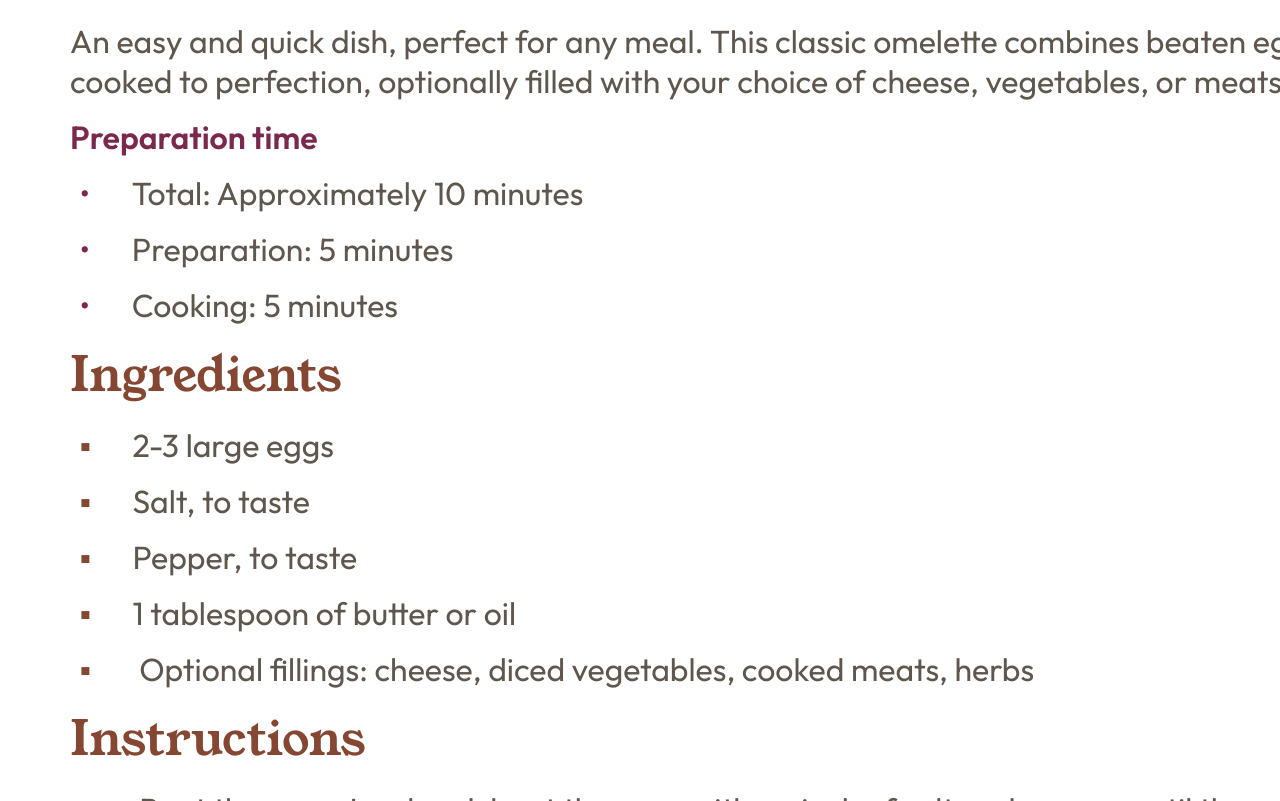
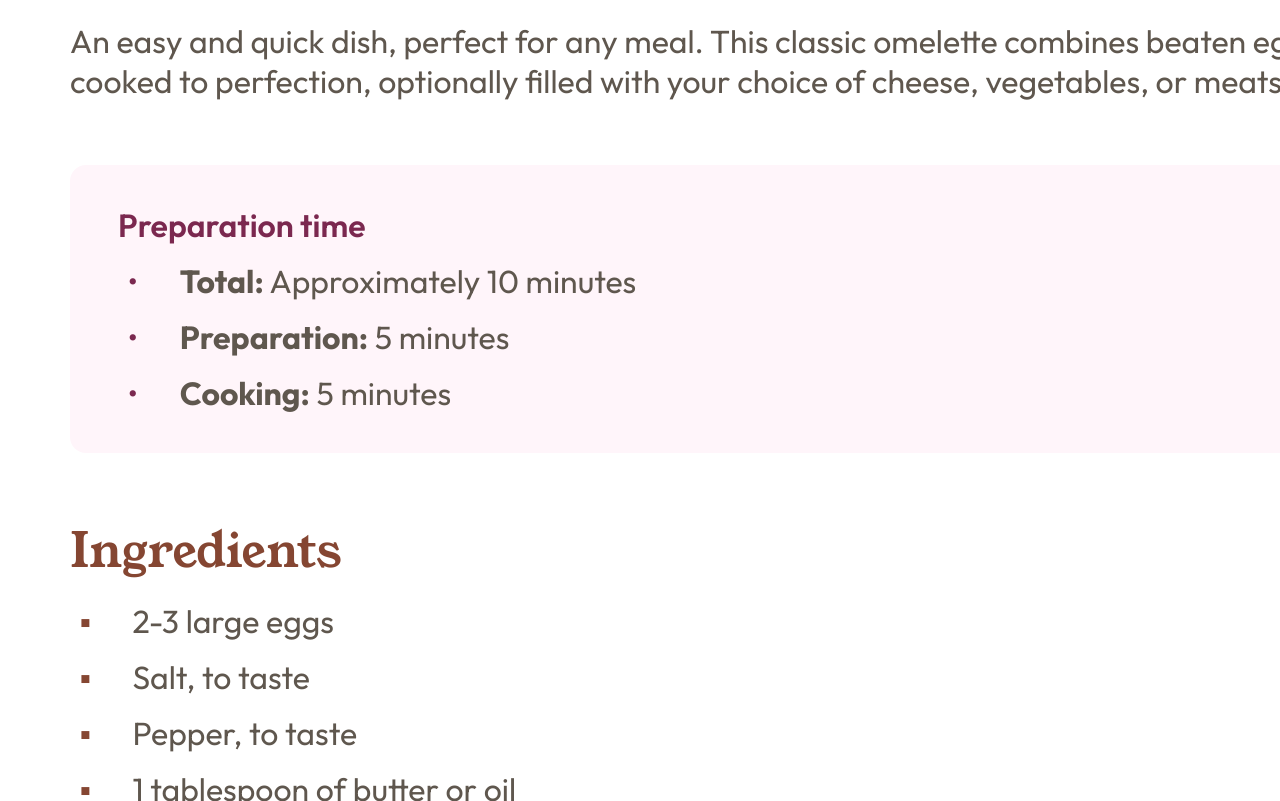
Before and after one commit to vitchet/fm-recipepagemain, a plain HTML site: page index.html in a window 1280 px wide. Shown: the part 916-1717 px from the top of the page. Drawn offline with Linux system fonts and the light colour scheme.

Commit message:
Finished main header section styling

```diff
--- a/css/style.css
+++ b/css/style.css
@@ -28,25 +28,30 @@ main {
     margin: 6rem auto 0;
     padding: 3.5rem 0;
     background-color: var(--white-color);
+    border-radius: 2rem;
 }
 
-main header {
+main > header {
     margin: 0 auto;
     width: 1300px;
 }
 
-main header img {
+main > header img {
     display: block;
     margin: 0 auto 3rem;
+    border-radius: 1rem;
+}
+
+.prep-time {
+    margin: 4rem auto;
+    padding: 1.5rem 3rem;
+    background-color: var(--rose-white-color);
+    border-radius: 1rem;
 }
 
 article {
     margin: 0 auto;
     width: 1300px;
-}
-
-section {
-    margin: 0 auto;
 }
 
 h1 {
@@ -98,3 +103,12 @@ header li::before {
     content: "•";
     color: var(--dark-raspberry-color);
 }
+
+.attribution {
+    font-size: 11px;
+    text-align: center;
+  }
+
+  .attribution a {
+    color: hsl(228, 45%, 44%);
+  }
--- a/index.html
+++ b/index.html
@@ -10,47 +10,31 @@
   <link href="css/style.css" rel="stylesheet">
 
   <title>Frontend Mentor | Recipe page</title>
-
-  <!-- Feel free to remove these styles or customise in your own stylesheet 👍 -->
-  <style>
-    .attribution {
-      font-size: 11px;
-      text-align: center;
-    }
-
-    .attribution a {
-      color: hsl(228, 45%, 44%);
-    }
-  </style>
 </head>
 
 <body>
   <main>
-
     <header>
       <section>
         <img src="images/image-omelette.jpeg">
         <h1>Simple Omelette Recipe</h1>
-
         <p>
           An easy and quick dish, perfect for any meal. This classic omelette
           combines beaten eggs cooked to perfection, optionally filled with your
           choice of cheese, vegetables, or meats.
         </p>
       </section>
-
-      <section>
+      <section class="prep-time">
         <div>
           <h3>Preparation time</h3>
           <ul>
-            <li>Total: Approximately 10 minutes</li>
-            <li>Preparation: 5 minutes</li>
-            <li>Cooking: 5 minutes</li>
+            <li><b>Total:</b> Approximately 10 minutes</li>
+            <li><b>Preparation:</b> 5 minutes</li>
+            <li><b>Cooking:</b> 5 minutes</li>
           </ul>
         </div>
       </section>
     </header>
-
     <article>
       <section id="ingredients">
         <header>
@@ -66,7 +50,6 @@
           </li>
         </ul>
       </section>
-
       <section id="instructions">
         <header>
           <h2>Instructions</h2>
@@ -77,40 +60,33 @@
             pepper until they are well mixed. You can add a tablespoon of
             water or milk for a fluffier texture.
           </li>
-
           <li>
             Heat the pan: Place a non-stick frying pan over medium heat and
             add butter or oil.
           </li>
-
           <li>
             Cook the omelette: Once the butter is melted and bubbling, pour in
             the eggs. Tilt the pan to ensure the eggs evenly coat the surface.
           </li>
-
           <li>
             Add fillings (optional): When the eggs begin to set at the edges
             but are still slightly runny in the middle, sprinkle your chosen
             fillings over one half of the omelette.
           </li>
-
           <li>
             Fold and serve: As the omelette continues to cook, carefully lift
             one edge and fold it over the fillings. Let it cook for another
             minute, then slide it onto a plate.
           </li>
-
           <li>
             Enjoy: Serve hot, with additional salt and pepper if needed.
           </li>
         </ol>
       </section>
-
       <section id="nutrition">
         <header>
           <h2>Nutrition</h2>
         </header>
-
         <p>The table below shows nutritional values per serving without the
           additional fillings.</p>
         <table>
```
